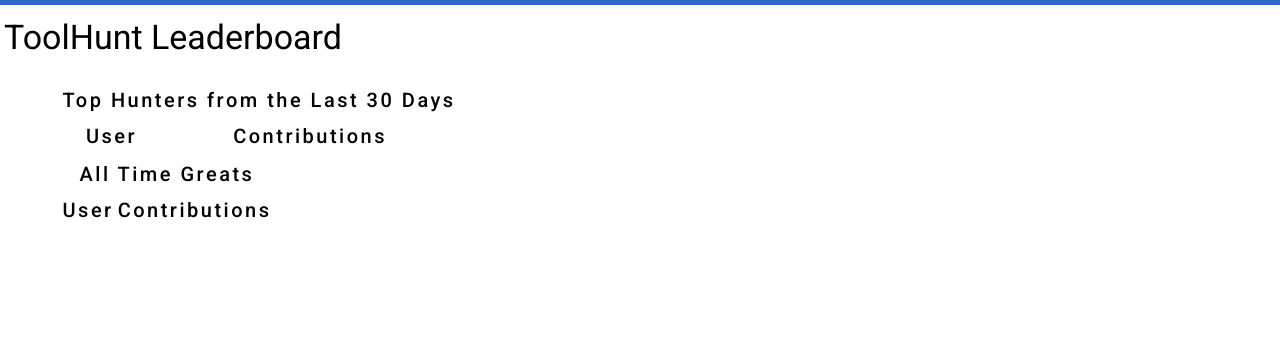
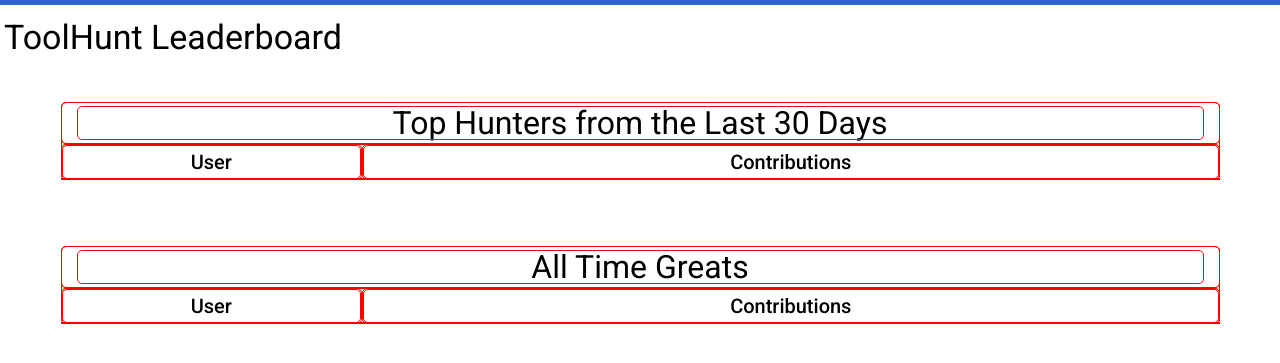
Before and after one commit to nbarnabee/outreachy, a plain HTML site: page views/leaderboard.html in a window 1280 px wide. Shown: the part 51-414 px from the top of the page. Drawn offline with Linux system fonts and the light colour scheme.

Commit message:
leaderboard: Add CSS styles for tables

```diff
--- a/assets/css/style.css
+++ b/assets/css/style.css
@@ -20,11 +20,14 @@
   margin: 12px 4px;
 }
 
-h2,
+h2 {
+  font-size: 2rem;
+  line-height: 2rem;
+}
+
 h3 {
   font-size: 1.25rem;
   font-weight: 500;
-  letter-spacing: 0.125em;
   line-height: 2rem;
 }
 
@@ -64,7 +67,6 @@
 }
 
 .container {
-  max-width: 900px;
   padding: 12px;
   margin-inline: auto;
 }
@@ -98,3 +100,26 @@
     max-width: 1185px;
   }
 }
+
+/* -- Leaderboard Table styles -- */
+
+table * {
+  outline: 1px solid red;
+}
+
+table {
+  width: 100%;
+}
+
+.table-title {
+  padding: 4px 16px;
+}
+
+.table-container {
+  margin-top: 2rem;
+  display: flex;
+  flex-direction: column;
+  justify-content: center;
+  align-items: center;
+  gap: 4rem;
+}
```
